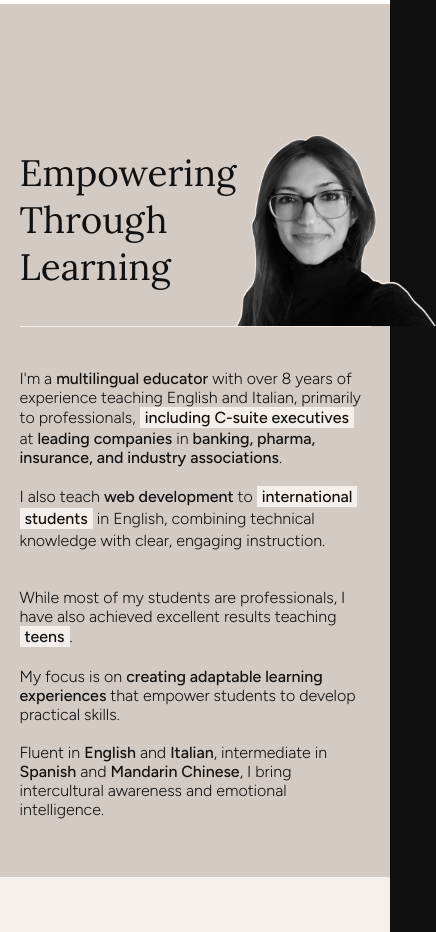
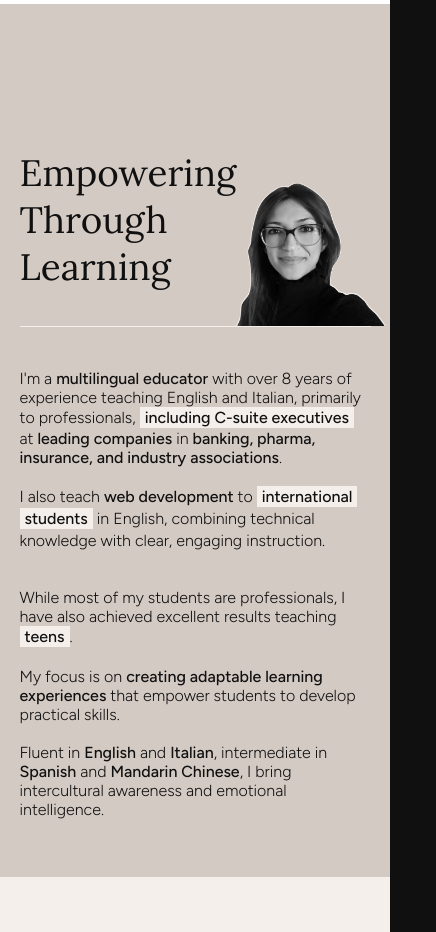
Before and after one commit to ellazi/profile_teacher, a plain HTML site: page index.html in a window 390 px wide. Shown: the part 1600-2532 px from the top of the page, 436 px wide, since content can reach past the window. Drawn offline with Linux system fonts and the light colour scheme.

Commit message:
responsive img

```diff
--- a/style.css
+++ b/style.css
@@ -986,6 +986,9 @@ footer ul {
 }
 
 @media (max-width: 780px) {
+  h1 {
+    font-size: 1.3em;
+  }
   #desktop-navbar {
     display: none;
   }
@@ -1017,6 +1020,10 @@ footer ul {
 
   #logo-lanlands {
     width: 160px;
+  }
+  .bio-image img {
+    max-width: 150px;
+    max-height: 150px;
   }
 }
 
```
